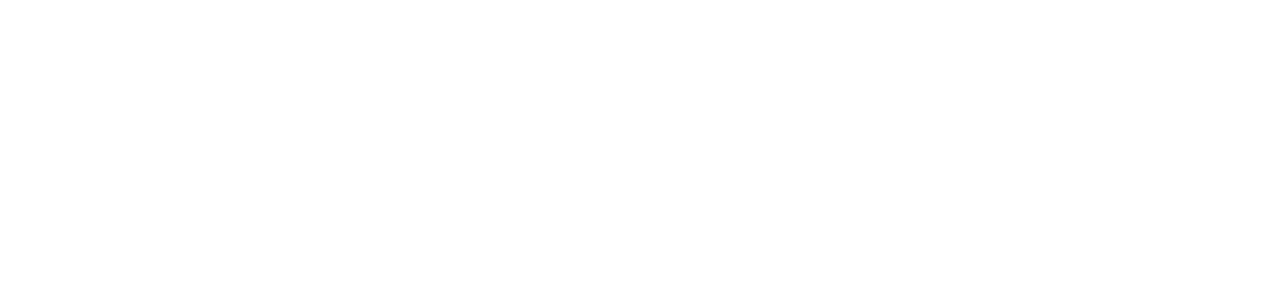
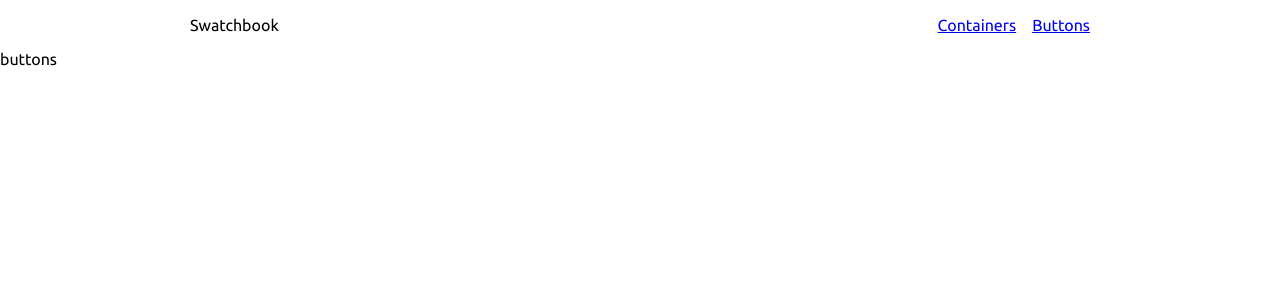
Before and after one commit to asherman-ca/sandbox, a React (Create React App) app: page /buttons in a window 1280 px wide. Before the commit this address had no page. Shown: the top 300 px of the page. Built offline with nearby package versions, Linux system fonts and the light colour scheme.

Commit message:
initial struct

```diff
--- a/src/App.js
+++ b/src/App.js
@@ -1,11 +1,16 @@
 import { BrowserRouter as Router, Routes, Route } from 'react-router-dom';
-import Home from './pages/Home';
+
+import Containers from './pages/Containers';
+import Buttons from './pages/Buttons';
+import Nav from './components/Nav';
 
 function App() {
 	return (
 		<Router>
+			<Nav />
 			<Routes>
-				<Route path='/' element={<Home />} />
+				<Route path='/' element={<Containers />} />
+				<Route path='/buttons' element={<Buttons />} />
 			</Routes>
 		</Router>
 	);
--- /dev/null
+++ b/src/components/Nav.jsx
@@ -0,0 +1,21 @@
+import { Link } from 'react-router-dom';
+
+const Nav = () => {
+	return (
+		<div className='nav'>
+			<div className='nav-container'>
+				<div>Swatchbook</div>
+				<div className='links'>
+					<Link to={'/'}>
+						<div>Containers</div>
+					</Link>
+					<Link to={'/buttons'}>
+						<div>Buttons</div>
+					</Link>
+				</div>
+			</div>
+		</div>
+	);
+};
+
+export default Nav;
--- a/src/index.css
+++ b/src/index.css
@@ -1,5 +1,7 @@
 @import url('https://fonts.googleapis.com/css2?family=Ubuntu:ital,wght@0,300;0,400;0,500;0,700;1,300;1,500&display=swap');
 @import './styles/Home.css';
+@import './styles/Nav.css';
+@import './styles/Buttons.css';
 
 body {
 	margin: 0;
@@ -27,3 +29,14 @@
 
 	--shadow-smallest: 0px 2px 4px rgba(0, 0, 0, 0.1);
 }
+
+.container {
+	min-height: calc(100vh - 50px);
+	margin-top: 50px;
+
+	display: flex;
+}
+
+/* #root {
+	min-height: 100vh;
+} */
--- /dev/null
+++ b/src/pages/Buttons.jsx
@@ -0,0 +1,9 @@
+const Buttons = () => {
+	return (
+		<div className='container'>
+			<div>buttons</div>
+		</div>
+	);
+};
+
+export default Buttons;
--- a/src/pages/Home.js
+++ b/src/pages/Containers.jsx
@@ -1,6 +1,6 @@
-const Home = () => {
+const Containers = () => {
 	return (
-		<div className='home-container'>
+		<div className='container'>
 			<div className='child'>
 				<div className='accord'>
 					<input type='checkbox' defaultChecked />
@@ -17,7 +17,7 @@
 	);
 };
 
-export default Home;
+export default Containers;
 
 {
 	/* <div>
--- a/src/styles/Home.css
+++ b/src/styles/Home.css
@@ -6,8 +6,9 @@
 	animation: flipdown 0.5s ease both;
 }
 
-.home-container {
-	min-height: 100vh;
+.container {
+	min-height: calc(100vh - 50px);
+	margin-top: 50px;
 
 	display: flex;
 }
--- /dev/null
+++ b/src/styles/Nav.css
@@ -0,0 +1,23 @@
+.nav {
+	position: absolute;
+	top: 0;
+	height: 50px;
+	width: 100%;
+
+	display: flex;
+	align-items: center;
+}
+
+.nav-container {
+	width: 90%;
+	max-width: 900px;
+	margin: 0 auto;
+
+	display: flex;
+	justify-content: space-between;
+}
+
+.nav .links {
+	display: flex;
+	gap: 1rem;
+}
```
Also changed, not shown: src/components/SlideButton.jsx (added, +7 -0 lines), src/styles/Buttons.css (added).
